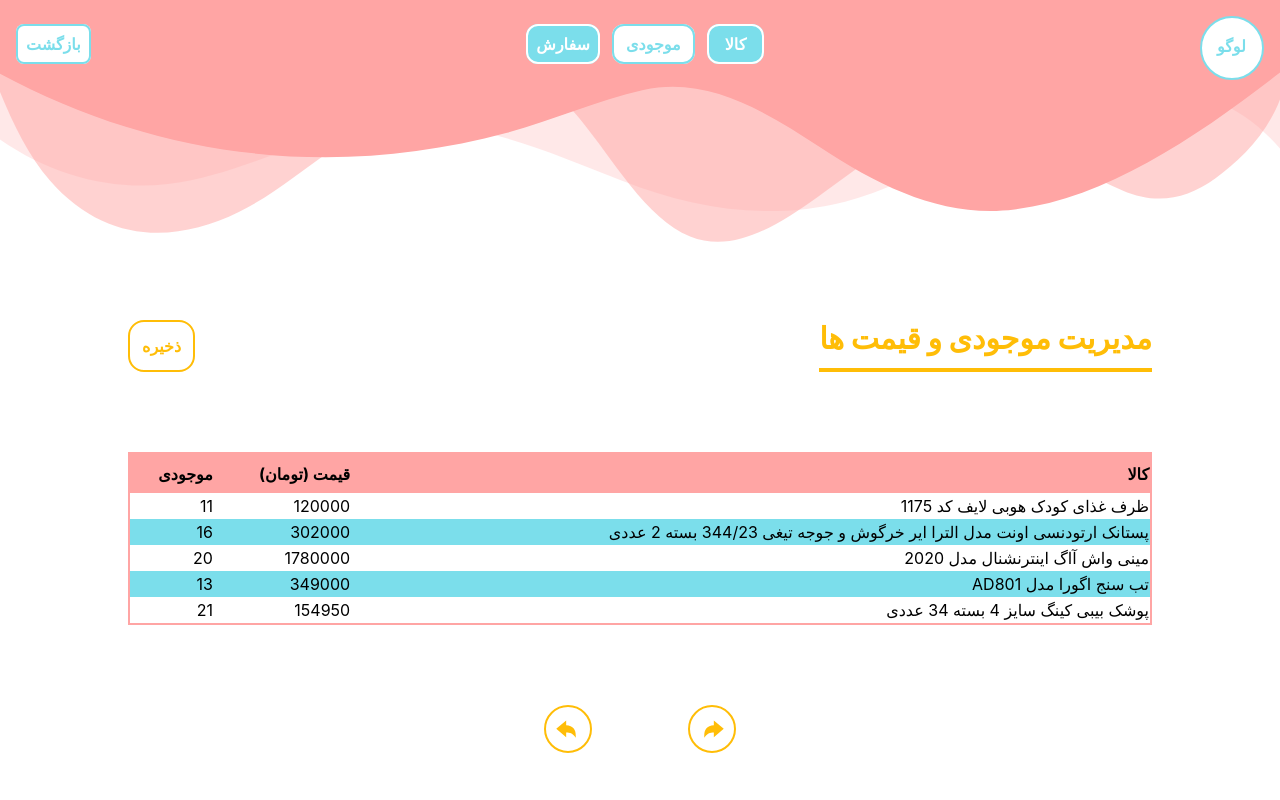
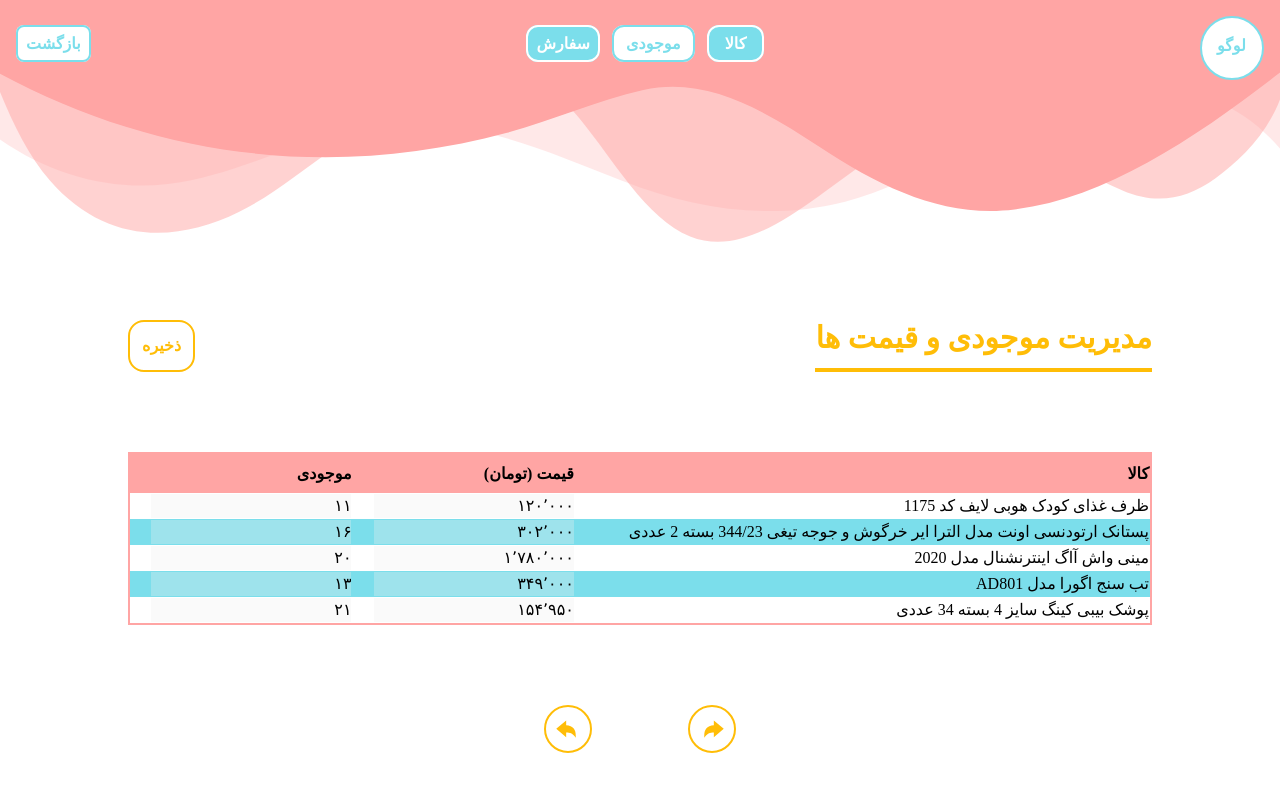
Before and after one commit to sima-ziyaei/onlineShop-project-reactJs, a React (Create React App) app: page /inventory in a window 1280 px wide. Shown: the top 800 px of the page. Built offline with nearby package versions, Linux system fonts and the light colour scheme; data requests are answered from the project's data file.

Commit message:
add edit inventory and edit commodity a bit

```diff
--- a/src/Components/Commodity/EditCommodity.js
+++ b/src/Components/Commodity/EditCommodity.js
@@ -1,5 +1,123 @@
-function EditCommodity() {
-    return ( <div>EditCommodity</div> );
+import { FaEdit } from "react-icons/fa";
+import Modal from "react-modal";
+import { useState } from "react";
+import axios from "axios";
+import ClassicEditor from "@ckeditor/ckeditor5-build-classic";
+import { CKEditor } from "@ckeditor/ckeditor5-react";
+import { useSelector } from "react-redux";
+
+function EditCommodity({ id }) {
+  const URL = "http://localhost:3001/";
+  const [modalIsOpen, setModalIsOpen] = useState(false);
+  const category = useSelector((state) => state.product.categoryItem);
+  const subCategory = useSelector((state) => state.product.subCategoryItem);
+  const [selectedProduct, setSelectedProduct] = useState([
+    {
+      name: "",
+      price: "",
+      category: "",
+      subCategory: "",
+      information: "",
+      photo: [],
+      stock: "",
+      off: "",
+    },
+  ]);
+
+  const openModal = () => {
+    setModalIsOpen(true);
+  };
+
+  const getSelectedProduct = () => {
+    axios.get(`${URL}products?id=${id}`).then((res) => {
+      const getData = res.data;
+      setSelectedProduct(getData);
+    });
+  };
+
+  const handleChangeInput = (e) => {
+    const { name, value } = e.target;
+    console.log(value);
+    // setSelectedProduct((prev) => [{ ...prev, [name]: value }]);
+  };
+
+  return (
+    <>
+      <button
+        onClick={() => {
+          openModal();
+          getSelectedProduct();
+        }}
+        className="text-[#ffbd07]"
+      >
+        <FaEdit />
+      </button>
+      <Modal isOpen={modalIsOpen}>
+        {selectedProduct.map((el) => {
+          return (
+            <>
+              <input
+
+                name="name"
+                type="text"
+                value={el.name}
+                onChange={handleChangeInput}
+                className='border-2 border-y-fuchsia-900'
+              />
+              <input
+
+                name="price"
+                type="text"
+                value={el.Price}
+                onChange={handleChangeInput}
+                className='border-2 border-y-fuchsia-900'
+              />
+              <select
+            name="category"
+            onChange={handleChangeInput}
+            className="border border-violet-400"
+          >
+            {category.map((item) => {
+              return <option value={item.name}  selected={item.name=== el.category ? true : false}> {item.name} </option>;
+            })}
+          </select>
+
+          {/* <select
+            name="subCategory"
+            onChange={handleChangeInput}
+
+            className="border border-violet-400"
+          >
+            {category.map((item) => {
+              if (el.category == item.name) {
+                return(
+                  subCategory.map((element) => {
+                    if (item.id == element.category) {
+                      return <option value={element.name} selected={element.name=== el.category ? true : false}> {element.name} </option>;
+                    }
+                  })  )
+              }
+            })}
+          </select> */}
+
+              <CKEditor
+                editor={ClassicEditor}
+                data={el.information}
+                onChange={(event, editor) => {
+                  const data = editor.getData();
+                  setSelectedProduct((prev) => [
+                    { ...prev, information: data },
+                  ]);
+                }}
+              />
+            </>
+          );
+        })}
+        <button onClick={() => console.log(selectedProduct)}> chap</button>
+        <button onClick={() => setModalIsOpen(false)}> بستن </button>
+      </Modal>
+    </>
+  );
 }
 
 export default EditCommodity;
--- a/src/Components/Inventory/EditInventory.js
+++ b/src/Components/Inventory/EditInventory.js
@@ -1,5 +1,41 @@
-function EditInventory() {
-    return ( <div>EditInventory</div> );
+import { useEffect, useState } from "react";
+import { useDispatch, useSelector } from "react-redux";
+import { setNewPrice, setNewStock } from "../../redux/productSlice";
+
+
+function EditInventory({ price, stock }) {
+  const [disablePriceButton, setDisablePriceButton] = useState(true);
+  const [disableStockButton, setDisableStockButton] = useState(true);
+  const [newPrice, setNewPrice]=useState(price);
+  const [newStock, setNewStock]=useState(stock)
+  // const dispatch = useDispatch();
+  // const newPrice = useSelector((state) => state.product.newPrice);
+  // const newStock = useSelector((state) => state.product.newStock);
+
+
+
+    const handleChangePrice=(e)=>{
+        const { value}=e.target;
+        setNewPrice(value)
+        // dispatch(setNewPrice(value));
+    }
+
+    const handleChangeStock=(e)=>{
+        const { value}=e.target;
+        setNewStock(value)
+        // dispatch(setNewStock(value));
+    }
+
+  return (
+    <>
+      <td onClick={() => setDisablePriceButton(false)} className="cursor-pointer">
+        <input value={newPrice} disabled={disablePriceButton} onChange={handleChangePrice} className={ disablePriceButton ? " cursor-pointer  " : " border-2 border-black "}/>
+      </td>
+      <td onClick={() => setDisableStockButton(false) } className="cursor-pointer">
+        <input value={newStock} disabled={disableStockButton} onChange={handleChangeStock} className={ disableStockButton ? " cursor-pointer  " : " border-2 border-black "}/>
+      </td>
+    </>
+  );
 }
 
 export default EditInventory;
--- /dev/null
+++ b/src/Components/Inventory/SaveEdit.js
@@ -0,0 +1,17 @@
+import axios from "axios";
+
+function SaveEdit() {
+    const URL = "http://localhost:3001/";
+
+    const putData=()=>{
+        // ids.map((id)=>{
+        //     axios
+        // .patch(`${URL}products/${id}`)
+        // })
+
+    }
+
+    return (  <button className="border-2 font-bold p-3 rounded-2xl border-[#ffbd07] text-[#ffbd07] hover:bg-[#ffbd07] hover:text-white "> ذخیره </button> );
+}
+
+export default SaveEdit;
--- a/src/index.css
+++ b/src/index.css
@@ -2,11 +2,14 @@
 @tailwind components;
 @tailwind utilities;
 
+@font-face {
+  font-family: "shabnam";
+  src: local("font") url("./assets/font/Shabnam.ttf");
+}
+
 body {
   margin: 0;
-  font-family: -apple-system, BlinkMacSystemFont, 'Segoe UI', 'Roboto', 'Oxygen',
-    'Ubuntu', 'Cantarell', 'Fira Sans', 'Droid Sans', 'Helvetica Neue',
-    sans-serif;
+  font-family:"shabnam" ;
   -webkit-font-smoothing: antialiased;
   -moz-osx-font-smoothing: grayscale;
   direction: rtl;
--- a/src/index.js
+++ b/src/index.js
@@ -3,7 +3,8 @@ import ReactDOM from "react-dom/client";
 import "./index.css";
 import App from "./App";
 import { store } from "./redux/store";
-import {Provider} from 'react-redux'
+import {Provider} from 'react-redux';
+import './assets/font/Shabnam.ttf'
 
 const root = ReactDOM.createRoot(document.getElementById("root"));
 root.render(
--- a/src/pages/panel/Commodity.js
+++ b/src/pages/panel/Commodity.js
@@ -6,6 +6,7 @@ import {IoArrowRedoSharp} from 'react-icons/io5';
 import {IoArrowUndoSharp} from 'react-icons/io5';
 import AddCommodity from "../../Components/Commodity/AddCommodity";
 import DeleteCommodity from "../../Components/Commodity/DeleteCommodity";
+import EditCommodity from "../../Components/Commodity/EditCommodity";
 
 function Commodity() {
   // const [products, setProducts] = useState([]);
@@ -72,12 +73,13 @@ function Commodity() {
         < AddCommodity />
       </div>
       <table className="border-2 border-[#ffa5a4] mt-20 w-[80%] text-start">
+        <tbody>
         <tr className=" bg-[#ffa5a4] h-10">
-          <th className="text-start"> تصویر </th>
-          <th className="text-start"> نام کالا </th>
-          <th className="text-start"> دسته بندی </th>
-          <th className="text-start"> ویرایش </th>
-          <th className="text-start"> حذف </th>
+          <th className="text-center"> تصویر </th>
+          <th className="text-center"> نام کالا </th>
+          <th className="text-center"> دسته بندی </th>
+          <th className="text-center"> ویرایش </th>
+          <th className="text-center"> حذف </th>
         </tr>
 
         {products.map((el) => {
@@ -104,11 +106,12 @@ function Commodity() {
                 }
               })}
 
-              <td> ویرایش </td>
+              <td className="text-center"> <EditCommodity id={el.id}/> </td>
               <td className="text-center"> <DeleteCommodity id={el.id} /> </td>
             </tr>
           );
         })}
+        </tbody>
       </table>
       <div className="my-20 w-[15%] flex justify-between">
         <button onClick={() => handleNextPage()} className="border-2 font-bold pr-2 text-2xl w-12 h-12  rounded-full border-[#ffbd07] text-[#ffbd07] hover:bg-[#ffbd07] hover:text-white "> <IoArrowRedoSharp /> </button>
--- a/src/pages/panel/Inventory.js
+++ b/src/pages/panel/Inventory.js
@@ -2,12 +2,18 @@ import axios from "axios";
 import { useEffect, useState } from "react";
 import {IoArrowRedoSharp} from 'react-icons/io5';
 import {IoArrowUndoSharp} from 'react-icons/io5';
+import EditInventory from '../../Components/Inventory/EditInventory'
+import SaveEdit from "../../Components/Inventory/SaveEdit";
 
 
 function Inventory() {
   const [products, setProducts] = useState([]);
   const [page, setPage] = useState(1);
   const URL = "http://localhost:3001/";
+
+  const persianNumber = (x) => {
+    return x.toLocaleString("fa-IR");
+}
 
   useEffect(() => {
    getProducts();
@@ -43,7 +49,7 @@ function Inventory() {
     <div className="mt-64 flex flex-col justify-center items-center">
       <div className="flex w-[80%] justify-between">
       <p className="text-[#ffbd07] font-extrabold text-3xl border-b-4 border-[#ffbd07]">مدیریت موجودی و قیمت ها</p>
-      <button className="border-2 font-bold p-3 rounded-2xl border-[#ffbd07] text-[#ffbd07] hover:bg-[#ffbd07] hover:text-white "> ذخیره </button></div>
+      <SaveEdit /> </div>
       <table className="border-2 border-[#ffa5a4] mt-20 w-[80%] text-start">
         <tr className=" bg-[#ffa5a4] h-10">
           <th className="text-start">کالا</th>
@@ -55,8 +61,8 @@ function Inventory() {
           return (
             <tr key={el.id} className="  odd:bg-[#7bdeeb]">
               <td> {el.name} </td>
-              <td> {el.Price} </td>
-              <td> {el.stock} </td>
+              <EditInventory price={persianNumber(+(el.Price))} stock={persianNumber(+(el.stock))} />
+
             </tr>
           );
         })}
--- a/src/pages/panel/Order.js
+++ b/src/pages/panel/Order.js
@@ -22,6 +22,10 @@ function Order() {
     getNotDeliveredOrders();
     getAllOrders();
   }, [page]);
+
+  const persianNumber = (x) => {
+    return x.toLocaleString("fa-IR");
+}
 
   const getAllOrders = () => {
     axios
@@ -185,7 +189,7 @@ function Order() {
                   <td>
                     {el.username} {el.lastname}
                   </td>
-                  <td>{el.prices}</td>
+                  <td>{persianNumber(el.prices)}</td>
                   <td>
                     {new Date(el.expectAt).toLocaleString("fa-IR", option)}
                   </td>
--- a/src/redux/productSlice.js
+++ b/src/redux/productSlice.js
@@ -5,7 +5,9 @@ const slice = createSlice({
   initialState: {
     productItem: [],
     categoryItem: [],
-    subCategoryItem:[]
+    subCategoryItem:[],
+    newPrice:'',
+    newStock:''
   },
   reducers: {
     setProduct: (state, action) => {
@@ -17,7 +19,13 @@ const slice = createSlice({
     setSubCategory: (state, action) => {
       state.subCategoryItem = action.payload;
     },
+    setNewPrice: (state, action) => {
+      state.newPrice = action.payload;
+    },
+    setNewStock: (state, action) => {
+      state.newStock = action.payload;
+    },
   },
 });
-export const { setProduct, setCategory, setSubCategory } = slice.actions;
+export const { setProduct, setCategory, setSubCategory, setNewPrice, setNewStock } = slice.actions;
 export default slice.reducer;
```
Also changed, not shown: src/assets/font/Iranian Sans.ttf (added), src/assets/font/Shabnam.ttf (added).
